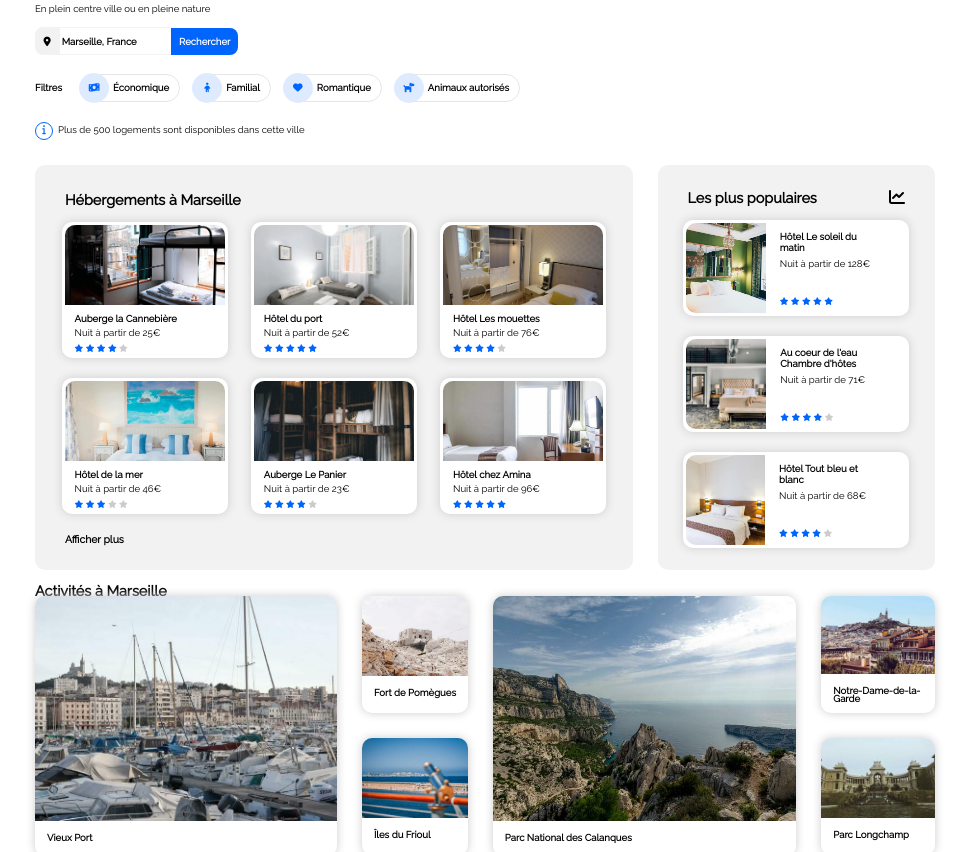
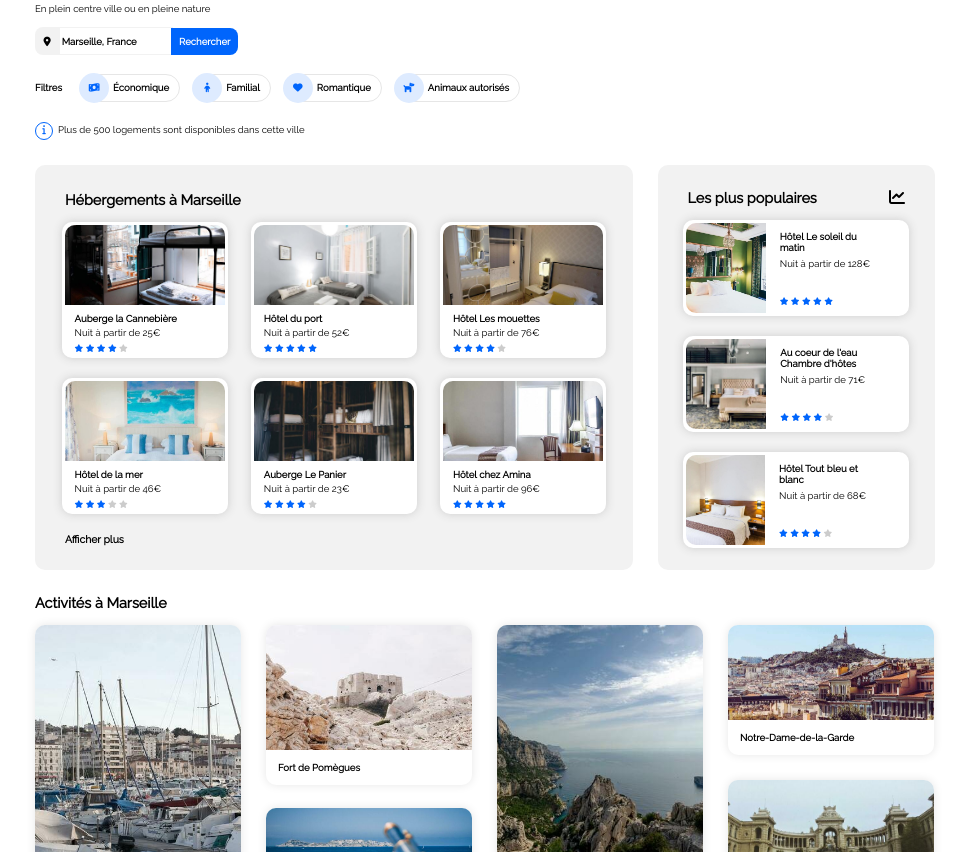
Before and after one commit to lourdeslazo/LourdesLazo_2_02032021, a plain HTML site: page index.html in a window 1280 px wide. Shown: the part 100-952 px from the top of the page, without its empty margins (155-1124 px from the left). Drawn offline with Linux system fonts and the light colour scheme.

Commit message:
Changes: section activities+footer

```diff
--- a/index.html
+++ b/index.html
@@ -304,28 +304,24 @@
         <section id="activitiesbox">
 
             <div>
-                <h1>Activités à Marseille</h1>
+                <h5>Activités à Marseille</h5>
             </div>
 
             <div id="activities">
 
                 <a href="vieuxport.html">
-                    <div class="activities">
-                        <figure>
+                    <div class="activitiesbigger">
                             <img src="images/vieuxport.jpg" alt="Vieux Port">
-                        </figure>
                         <div class="textactivities">
                             <h4>Vieux Port</h4>
                         </div>
                     </div>
                 </a>
 
-                <div class="activitiessecond">
+                <div class="activitiesbox">
                     <a href="fortpomegues.html">
-                        <div class="activitiessecond2">
-                            <figure>
+                        <div class="activitiesbigger activitiesbig">
                                 <img src="images/fortdepomegues.jpg" alt="Fort de Pomègues">
-                            </figure>
                             <div class="textactivities">
                                 <h4>Fort de Pomègues</h4>
                             </div>
@@ -333,10 +329,8 @@
                     </a>
 
                     <a href="ilesfrioul.html">
-                        <div class="activitiessecond2">
-                            <figure>
+                        <div class="activitiesbigger activitiesmedium">
                                 <img src="images/ilesdefrioul.jpg" alt="Iles du Frioul">
-                            </figure>
                             <div class="textactivities">
                                 <h4>Îles du Frioul</h4>
                             </div>
@@ -345,22 +339,18 @@
                 </div>
 
                 <a href="parcdecalanques.html">
-                    <div class="activities">
-                        <figure>
+                    <div class="activitiesbigger">
                             <img src="images/lescalanques.jpg" alt="Parc national des Calanques">
-                        </figure>
                         <div class="textactivities">
                             <h4>Parc National des Calanques</h4>
                         </div>
                     </div>
                 </a>
 
-                <div class="activitiessecond">
+                <div class="activitiesbox">
                     <a href="notredamegarde.html">
-                        <div class="activitiessecond3">
-                            <figure>
+                        <div class="activitiesbigger activitiessmall">
                                 <img src="images/notredamegarde.jpg" alt="Notre-Dame-de-la-Garde">
-                            </figure>
                             <div class="textactivities">
                                 <h4>Notre-Dame-de-la-Garde</h4>
                             </div>
@@ -368,10 +358,8 @@
                     </a>
 
                     <a href="parclongchamp.html">
-                        <div class="activitiessecond3">
-                            <figure>
+                        <div class="activitiesbigger activitiessmaller">
                                 <img src="images/parclongchamp.jpg" alt="Parc Longchamp">
-                            </figure>
                             <div class="textactivities">
                                 <h4>Parc Longchamp</h4>
                             </div>
--- a/style.css
+++ b/style.css
@@ -297,77 +297,81 @@ aside figure img {
 	margin-bottom: 0;}
 
 #activities{
-	display: flex;}
+	display: flex;
+	margin-top: -10px;}
 
-.activities{
+.activitiesbigger{
 	display: flex;
 	flex-direction: column;
-	background-color: #ffffff;
+	background-color: #fff;
 	border-radius: 10px;
-	height: 260px;
-	box-shadow: 0px 0px 10px #cccccc;
-	margin-right: 25px;}
+	height: 300px;
+	width: 206px;
+	box-shadow: 0px 0px 10px #e6e6e6;}
 
-.activities figure {
-	height: 225px;
+.activitiesbigger img {
+	object-fit: cover;
+	height: 270px;
 	width: 100%;
-	margin: 0;}
-
-.activities figure img {
-	object-fit: cover;
-	width: 100%;
-	height: 100%;
-    border-radius: 10px 10px 0px 0px;}
+	margin:0;
+	border-radius: 10px 10px 0px 0px;}
 
 .textactivities{
-	line-height: 8px;
+	line-height: 10px;
 	padding-left: 12px;}
 
-.activitiessecond{
+.activitiesbox{
 	display: flex;
-	flex-grow: 2;
 	flex-direction: column;}
 
-.activitiessecond2{
-	display: flex;
-	flex-direction: column;
-	background-color: #ffffff;
-	border-radius: 10px;
-	height: 117px;
-	box-shadow: 0px 0px 10px #cccccc;
+.activitiesbig{
+	height: 160px;
+	margin-bottom: 23px;
+	margin-left: 25px;}
+
+.activitiesbig img {
+	object-fit: cover;
+	height: 125px;
+	width: 100%;
+	margin:0;
+	border-radius: 10px 10px 0px 0px;}
+
+.activitiesmedium{
+	height: 118px;
 	margin-bottom: 25px;
-    margin-right: 25px;}
+	margin-right: 25px;
+	margin-left: 25px;}
 
-.activitiessecond2 figure {
-	height: 80px;
+
+.activitiesmedium img {
+	object-fit: cover;
+	height: 82px;
 	width: 100%;
-	margin: 0;}
+	margin:0;
+	border-radius: 10px 10px 0px 0px;}
 
-.activitiessecond2 figure img {
+.activitiessmall{
+	height: 130px;
+	margin-bottom: 25px;
+	margin-left: 25px;}
+
+.activitiessmall img {
 	object-fit: cover;
+	height: 95px;
 	width: 100%;
-	height: 100%;
-    border-radius: 10px 10px 0px 0px;}
+	margin:0;
+	border-radius: 10px 10px 0px 0px;}
 
-.activitiessecond3{
-	display: flex;
-	flex-direction: column;
-	background-color: #ffffff;
-	border-radius: 10px;
-	height: 117px;
-	box-shadow: 0px 0px 10px #cccccc;
-	margin-bottom: 25px;}
+.activitiessmaller{
+	height: 147px;
+	margin-left: 25px;}
 
-.activitiessecond3 figure {
-	height: 80px;
+.activitiessmaller img {
+	object-fit: cover;
+	height: 113px;
 	width: 100%;
-	margin: 0;}
-
-.activitiessecond3 figure img {
-	object-fit: cover;
-	width: 100%;
-	height: 100%;
-    border-radius: 10px 10px 0px 0px;}
+	margin:0;
+	border-radius: 10px 10px 0px 0px;}
 
 
 /*footer*/
@@ -381,12 +385,10 @@ footer{
 .footernav {
 	display: flex;
 	flex-direction: column;
-	line-height: 18px;
 	width: 35%;}
 
 .footernav ul {
-	display: flex;
-	flex-direction: column;
 	padding-left: 0;
 	list-style-type: none;
-	font-size: 0.6em;}
+	font-size: 0.6em;
+	line-height: 18px;}
```
